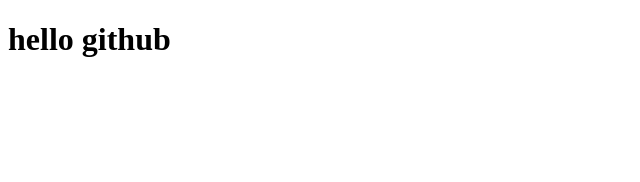
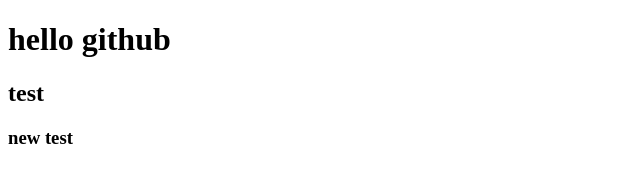
Before and after one commit to Stasia8629/HW-FE-261124, a plain HTML site: page 01/index.html in a window 1280 px wide. Shown: the whole page, without its empty margins (0-640 px from the left). Drawn offline with Linux system fonts and the light colour scheme.

Commit message:
/add new tag

```diff
--- a/01/index.html
+++ b/01/index.html
@@ -9,5 +9,11 @@
     <h1>
         hello github
     </h1>
+    <h2>
+        test
+    </h2>
+    <h3>
+        new test
+    </h3>
 </body>
 </html>
```
